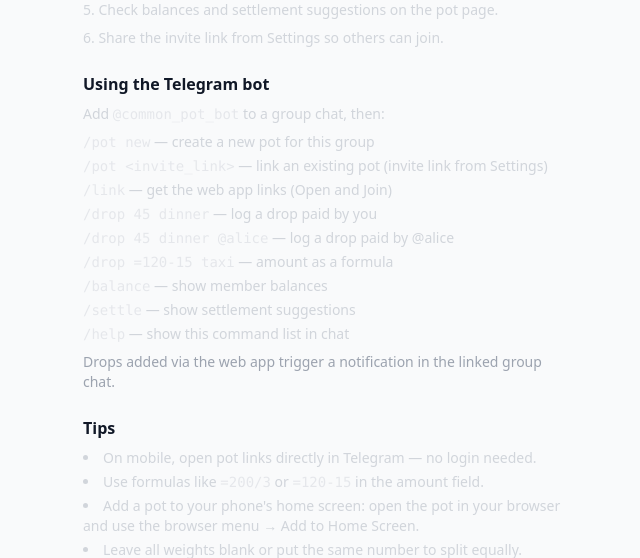
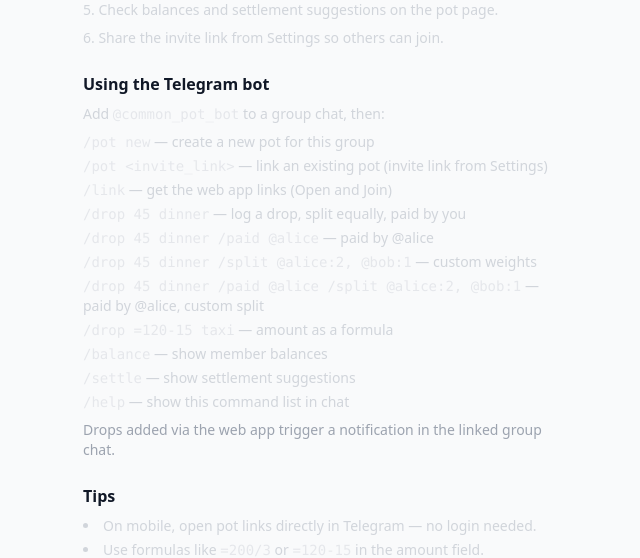
Before and after one commit to rgezikov/common-pot, a Django app: page /help/ in a window 1280 px wide. Shown: the part 408-966 px from the top of the page, without its empty margins (317-957 px from the left). Run offline with Django 5.2, Linux system fonts and the light colour scheme; some libraries are stand-ins or nearby versions.

Commit message:
Update help page with Phase 10 /drop command format
Co-Authored-By: Claude Sonnet 4.6 <noreply@anthropic.com>

```diff
--- a/pots/templates/help.html
+++ b/pots/templates/help.html
@@ -32,8 +32,10 @@
             <li><span class="font-mono text-gray-200">/pot new</span> — create a new pot for this group</li>
             <li><span class="font-mono text-gray-200">/pot &lt;invite_link&gt;</span> — link an existing pot (invite link from Settings)</li>
             <li><span class="font-mono text-gray-200">/link</span> — get the web app links (Open and Join)</li>
-            <li><span class="font-mono text-gray-200">/drop 45 dinner</span> — log a drop paid by you</li>
-            <li><span class="font-mono text-gray-200">/drop 45 dinner @alice</span> — log a drop paid by @alice</li>
+            <li><span class="font-mono text-gray-200">/drop 45 dinner</span> — log a drop, split equally, paid by you</li>
+            <li><span class="font-mono text-gray-200">/drop 45 dinner /paid @alice</span> — paid by @alice</li>
+            <li><span class="font-mono text-gray-200">/drop 45 dinner /split @alice:2, @bob:1</span> — custom weights</li>
+            <li><span class="font-mono text-gray-200">/drop 45 dinner /paid @alice /split @alice:2, @bob:1</span> — paid by @alice, custom split</li>
             <li><span class="font-mono text-gray-200">/drop =120-15 taxi</span> — amount as a formula</li>
             <li><span class="font-mono text-gray-200">/balance</span> — show member balances</li>
             <li><span class="font-mono text-gray-200">/settle</span> — show settlement suggestions</li>
```
